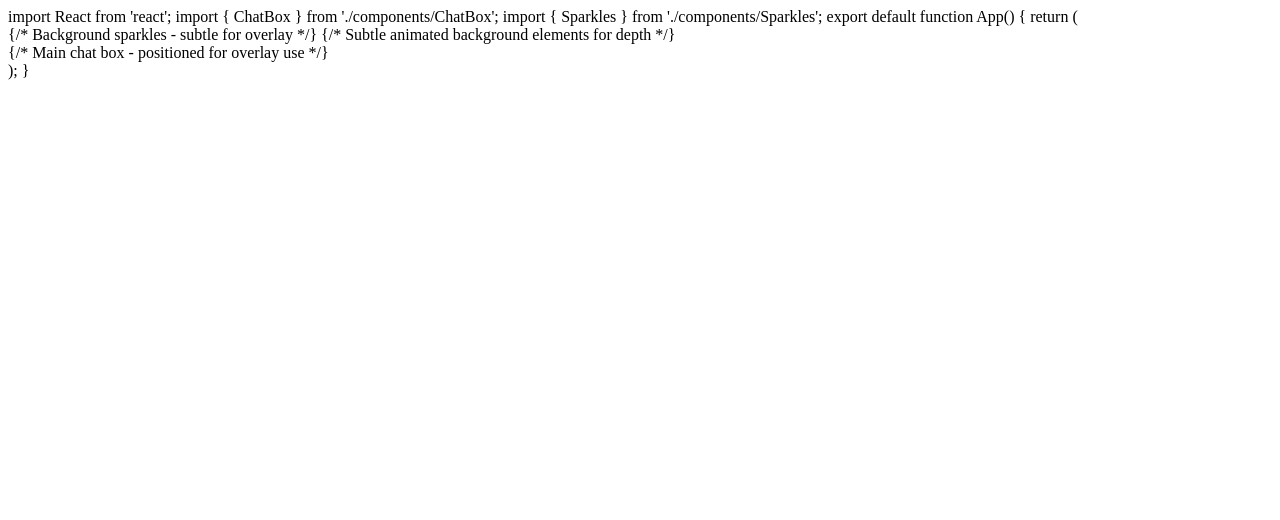
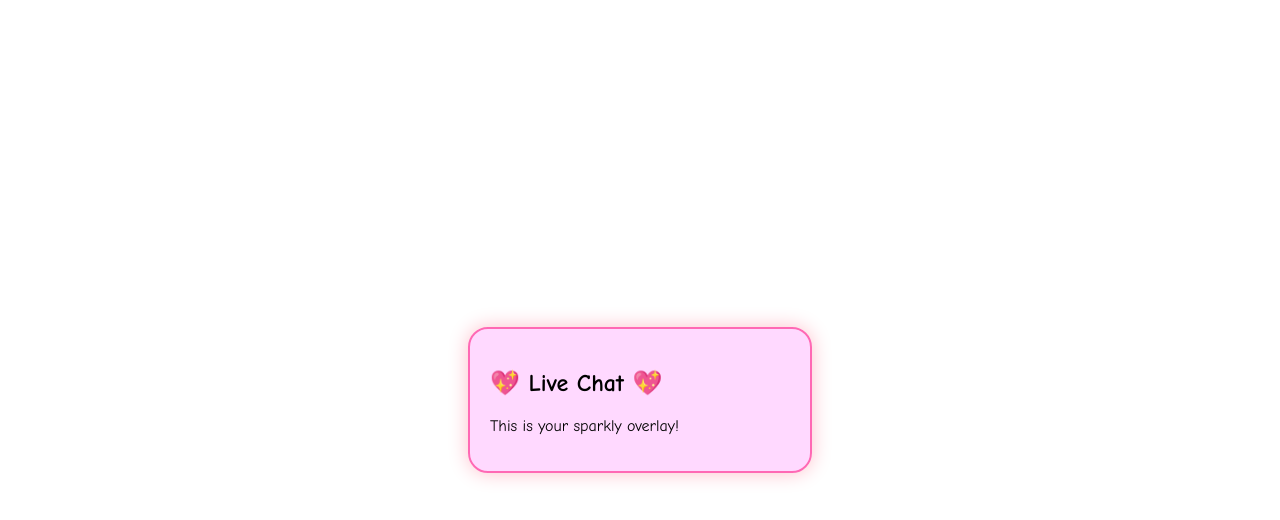
Before and after one commit to angelicastarlux/y2k-twitch-chatbox, a plain HTML site: page index.html in a window 1280 px wide. Drawn offline with Linux system fonts and the light colour scheme.

Commit message:
Update index.html

```diff
--- a/index.html
+++ b/index.html
@@ -1,24 +1,31 @@
-import React from 'react';
-import { ChatBox } from './components/ChatBox';
-import { Sparkles } from './components/Sparkles';
-
-export default function App() {
-  return (
-    <div className="min-h-screen bg-transparent flex items-center justify-center p-4 relative overflow-hidden">
-      {/* Background sparkles - subtle for overlay */}
-      <Sparkles className="opacity-20" />
-
-      {/* Subtle animated background elements for depth */}
-      <div className="absolute inset-0 pointer-events-none">
-        <div className="absolute top-1/4 left-1/4 w-32 h-32 bg-pink-500/5 rounded-full blur-3xl animate-pulse" />
-        <div className="absolute bottom-1/4 right-1/4 w-48 h-48 bg-purple-500/5 rounded-full blur-3xl animate-pulse" style={{ animationDelay: '1s' }} />
-        <div className="absolute top-1/2 left-1/2 transform -translate-x-1/2 -translate-y-1/2 w-24 h-24 bg-cyan-500/5 rounded-full blur-3xl animate-pulse" style={{ animationDelay: '2s' }} />
-      </div>
-
-      {/* Main chat box - positioned for overlay use */}
-      <div className="relative z-10">
-        <ChatBox />
-      </div>
-    </div>
-  );
-}
+<!DOCTYPE html>
+<html>
+<head>
+  <style>
+    body {
+      background: transparent;
+      margin: 0;
+      padding: 0;
+      font-family: 'Comic Sans MS', cursive;
+      display: flex;
+      align-items: center;
+      justify-content: center;
+      height: 100vh;
+    }
+    .chatbox {
+      background: rgba(255, 192, 255, 0.6);
+      border: 2px solid hotpink;
+      border-radius: 20px;
+      padding: 20px;
+      width: 300px;
+      box-shadow: 0 0 20px pink;
+    }
+  </style>
+</head>
+<body>
+  <div class="chatbox">
+    <h2>💖 Live Chat 💖</h2>
+    <p>This is your sparkly overlay!</p>
+  </div>
+</body>
+</html>
```
